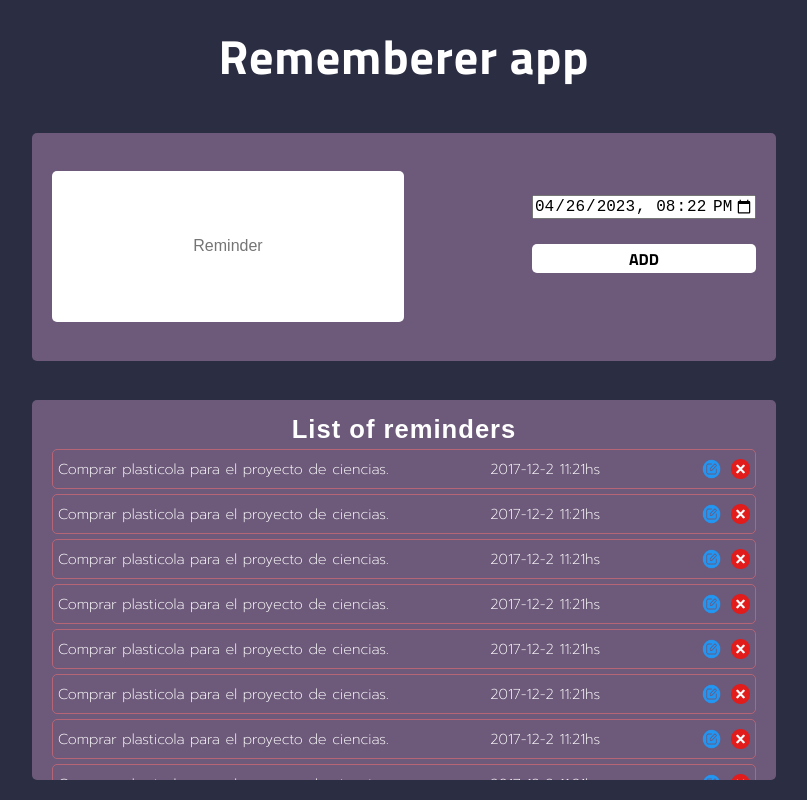
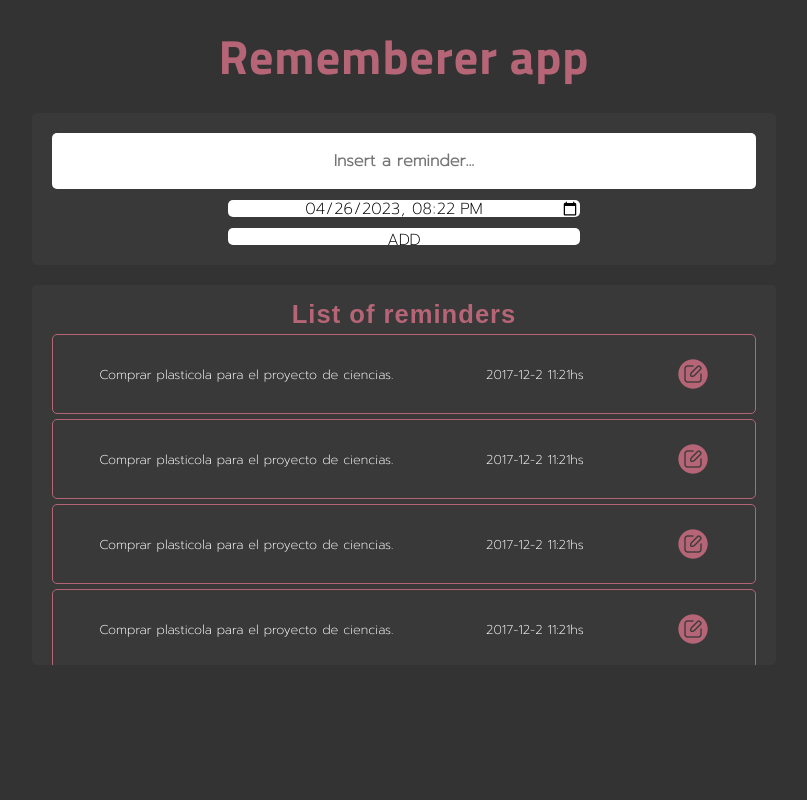
Before and after one commit to Amadodamis/Rememberer-alert, a React (Vite) app: page / in a window 1280 px wide. Shown: the whole page, without its empty margins (236-1043 px from the left). Built offline with nearby package versions, Linux system fonts and the light colour scheme; a web font is replaced by a local one.

Commit message:
Finalizado front end basico

```diff
--- a/src/App.jsx
+++ b/src/App.jsx
@@ -7,7 +7,9 @@ export default function App() {
   return (
     <div className="app">
       <Title />
+
       <NewReminder />
+
       <ReminderList />
     </div>
   )
--- a/src/JS/formatDate.js
+++ b/src/JS/formatDate.js
@@ -2,20 +2,18 @@ function formatDate(date) {
 
     let hour;
     let month;
+    let minutes;
 
-    if (date.getHours() < 10) {
-        hour = `0${date.getHours()}`
-    } else {
-        hour = `${date.getHours()}`
-    }
+    //cuando los meses/horas/minutos comienzan son menores que 10, se le agrega un 0 adelante.
 
-    if (date.getMonth() < 9) {
-        month = `0${date.getMonth() + 1}`
-    } else {
-        month = `${date.getMonth() + 1}`
-    }
+    date.getHours() < 10 ? hour = `0${date.getHours()}` : hour = `${date.getHours()}`
 
-    let actualDateFormatted = `${date.getFullYear()}-${month}-${date.getDate()}T${hour}:${date.getMinutes()}`
+    date.getMonth() < 9 ? month = `0${date.getMonth() + 1}` : month = `${date.getMonth() + 1}`
+
+    date.getMinutes() < 10 ? minutes = `0${date.getMinutes()}` : minutes = `${date.getMinutes()}`
+
+
+    let actualDateFormatted = `${date.getFullYear()}-${month}-${date.getDate()}T${hour}:${minutes}`
 
     return actualDateFormatted
 
--- a/src/app.css
+++ b/src/app.css
@@ -2,15 +2,15 @@
     background-color: var(--fondo);
     height: 100vh;
     padding: 20px;
-
     display: flex;
     flex-direction: column;
     align-items: center;
-    justify-content: space-between;
+
+
 }
 
 .Title-app {
-    color: white;
+    color: var(--scolor);
     font-size: 3rem;
     font-family: var(--font1);
     letter-spacing: 1px;
--- a/src/components/NewReminder.jsx
+++ b/src/components/NewReminder.jsx
@@ -5,22 +5,37 @@ import { formatDate, maxDate } from "../JS/formatDate"
 export default function NewReminder() {
 
     let date = new Date()
-    console.log(formatDate(date))
-    console.log("2017-06-01T08:30")
+    //console.log(formatDate(date))
+    //console.log("2017-06-01T08:30")
+
+    const handleSubmit = (e) => {
+        e.preventDefault();
+        console.log(e.target.recordatorio.value)
+        console.log(e.target.newDate.value)
+
+
+        //Cuando se envia el formulario, date cambia y se actualiza en el calendario y se limpia el reminder
+        e.target.recordatorio.value = ""
+        date = new Date()
+        e.target.newDate.value = (formatDate(date))
+
+    }
+
     return (
         <section className="box-newReminder">
+            <form onSubmit={handleSubmit} className="form" >
 
-            <input
-                className="input-text"
-                name="recordatorio"
-                type="text"
-                placeholder="Reminder"
+                <input
+                    className="input-text"
+                    name="recordatorio"
+                    type="text"
+                    placeholder="Insert a reminder..."
 
-            />
+                />
 
-            <div className='container-date-button'>
-
-                <input type="datetime-local"
+                <input
+                    className="input-date"
+                    type="datetime-local"
                     name="newDate"
                     defaultValue={formatDate(date)}
                     min={formatDate(date)}
@@ -28,9 +43,9 @@ export default function NewReminder() {
 
                 />
 
-                <button> ADD </button>
-            </div>
+                <button type="submit" className="button-add"> ADD </button>
 
+            </form>
 
         </section>
     )
--- a/src/components/ReminderList.jsx
+++ b/src/components/ReminderList.jsx
@@ -1,19 +1,18 @@
 import "./reminderList.css"
 import editIcon from "../img/edit.png"
-import deleteIcon from "../img/delete.png"
 
 export default function ReminderList() {
 
-    let message = "Comprar plasticola para el proyecto de ciencias."
-    let year = "2017"
-    let month = "12"
-    let day = "2"
-    let hour = "11"
-    let minute = "21"
+    let reminderModel = {
+        message: "Comprar plasticola para el proyecto de ciencias.",
+        year: "2017",
+        month: "12",
+        day: "2",
+        hour: "11",
+        minute: "21",
+    }
 
-
-    let item = <div className="item"><p className="text-list">{message}</p><p className="text-list">{year}-{month}-{day} {hour}:{minute}hs</p><div className="container-icons"><img src={editIcon} alt='IconEdit.png' className='icon-delete-edit' /> <img src={deleteIcon} alt='IconDelete.png' className='icon-delete-edit' /></div></div>
-
+    let array = [reminderModel, reminderModel, reminderModel, reminderModel, reminderModel, reminderModel, reminderModel, reminderModel,]
 
     return (
         <section className="box-ReminderList">
@@ -21,19 +20,19 @@ export default function ReminderList() {
                 List of reminders
             </h2>
 
-            {item}
-            {item}
-            {item}
-            {item}
-            {item}
-            {item}
-            {item}
-            {item}
-            {item}
-            {item}
-            {item}
-            {item}
-            {item}
+            {array.length ?
+                array.map((reminder, i) =>
+
+                    <div className="item" key={i}>
+                        <p className="text-list message">{reminder.message}</p>
+                        <p className="text-list">{reminder.year}-{reminder.month}-{reminder.day} {reminder.hour}:{reminder.minute}hs</p>
+                        <img src={editIcon} alt='IconEdit.png' className='icon-edit' />
+                    </div>
+
+                )
+                :
+                <p className="text-list" >No hay recordatorios</p>
+            }
 
         </section>
     )
--- a/src/components/newReminder.css
+++ b/src/components/newReminder.css
@@ -1,43 +1,62 @@
 .box-newReminder {
-    height: 30%;
+    height: 20%;
     padding: 20px;
+    margin: 20px;
+}
+
+.form {
+    width: 100%;
+    height: 100%;
+
     display: flex;
-
+    flex-direction: column;
     justify-content: space-between;
     align-items: center;
 }
+
 
 .input-text {
     border: none;
     border-radius: 5px;
     text-align: center;
-    height: 80%;
-    width: 50%;
+    height: 50%;
+    width: 100%;
+    font-family: var(--font3);
+    font-weight: 600;
+}
+
+.input-text::placeholder {
+    font-family: var(--font3);
 }
 
 .input-text:focus {
     outline: none;
+    border: 2px var(--scolor) solid;
 }
 
-.container-date-button {
-    display: flex;
-    flex-direction: column;
-    align-items: center;
-    height: 100%;
-    justify-content: center;
-
+.input-date {
+    text-align: center;
+    width: 50%;
+    height: 15%;
+    border-radius: 5px;
+    outline: none;
+    border: none;
+    font-family: var(--font3);
+    cursor: pointer;
 }
 
-/**************************BUtTON*****************************/
-button {
+
+.button-add {
     background-color: white;
-    font-family: var(--font1);
+    font-family: var(--font3);
+    font-weight: 500;
     border: none;
     border-radius: 5px;
-    width: 100%;
+    width: 50%;
     height: 15%;
-
-    margin: 25px 0px 25px 0px;
-
     cursor: pointer;
 }
+
+.button-add:hover {
+    background-color: var(--scolor);
+}
--- a/src/components/reminderList.css
+++ b/src/components/reminderList.css
@@ -9,37 +9,40 @@
     text-align: center;
     font-family: var(--font2);
     letter-spacing: 1px;
-    color: white;
+    color: var(--scolor);
     font-size: 1.6rem;
 }
 
 .item {
-    height: 2.5rem;
+    min-height: 5rem;
     margin: 5px;
-    padding: 5px;
-
-    display: flex;
-    justify-content: space-between;
-    align-items: center;
-
+    padding: 10px 0px 10px 0px;
     border: 1px var(--scolor) solid;
     border-radius: 5px;
 
+    display: flex;
+    justify-content: space-around;
+    align-items: center;
+
 }
+
+.item:hover{
+    background-color: rgb(181 101 118/50%);
+}
+
+
 
 .text-list {
     font-family: var(--font3);
     color: white;
-    font-size: 0.9rem;
+    font-size: 0.8rem;
 }
 
-.icon-delete-edit{
-    width: 1.2rem;
-    height: 1.2rem;
+.message {
+    max-width: 60%;
 }
 
-.container-icons{
-    width: 3rem;
-    display: flex;
-    justify-content: space-between;
+.icon-edit {
+    width: 2rem;
+    height: 2rem;
 }
--- a/src/index.css
+++ b/src/index.css
@@ -1,13 +1,11 @@
 :root {
-  --fondo:#2b2d42;
-  --fondo2: #6d597a;
-
-  --pcolor: #355070;
+  --fondo: #333333;
+  --fondo2: #393939;
   --scolor: #b56576;
 
-  --font1:'Titillium Web', sans-serif;
-  --font2:'Hind Madurai', sans-serif;
-  --font3:'Prompt', sans-serif;
+  --font1: 'Titillium Web', sans-serif;
+  --font2: 'Hind Madurai', sans-serif;
+  --font3: 'Prompt', sans-serif;
 }
 
 * {
@@ -16,3 +14,22 @@
   margin: 0px;
   padding: 0px;
 }
+
+
+::-webkit-scrollbar {
+  width: 10px;
+}
+
+::-webkit-scrollbar-track {
+  background-color: var(--fondo2);
+  box-shadow: 0 0 10px var(--fondo) inset;
+}
+
+::-webkit-scrollbar-thumb {
+  background-color: rgb(181 101 118/50%);
+  border-radius: 3px;
+}
+
+::-webkit-scrollbar-thumb:hover {
+  background-color: var(--scolor);
+}
```
Also changed, not shown: src/img/delete.png (deleted), src/img/edit.png.
